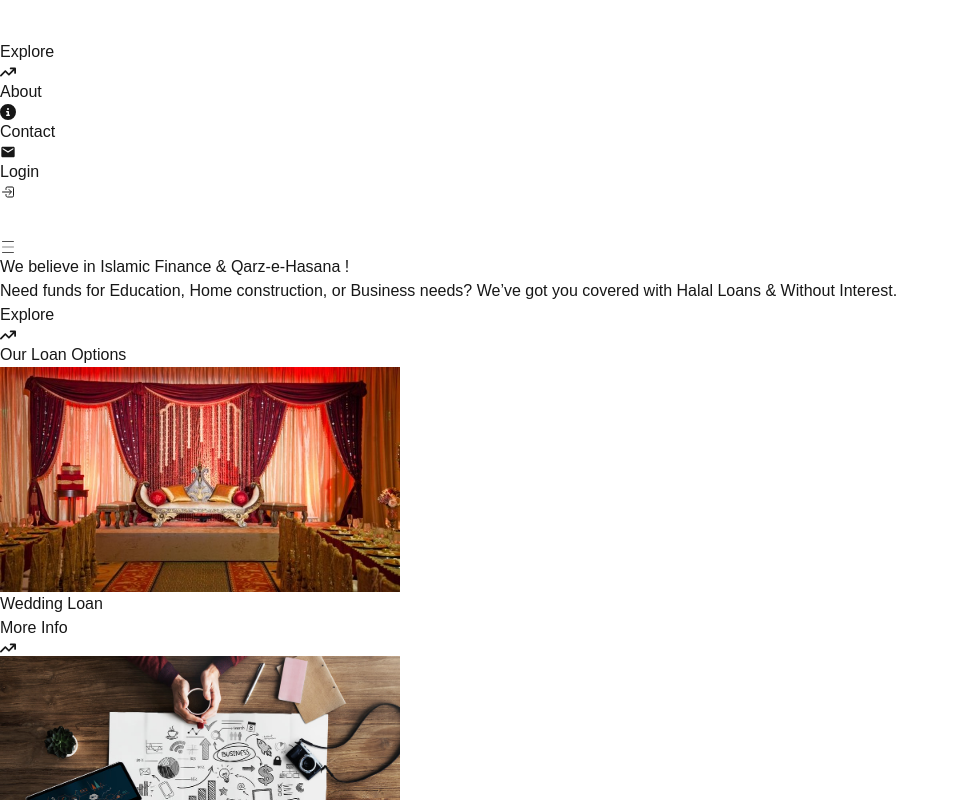
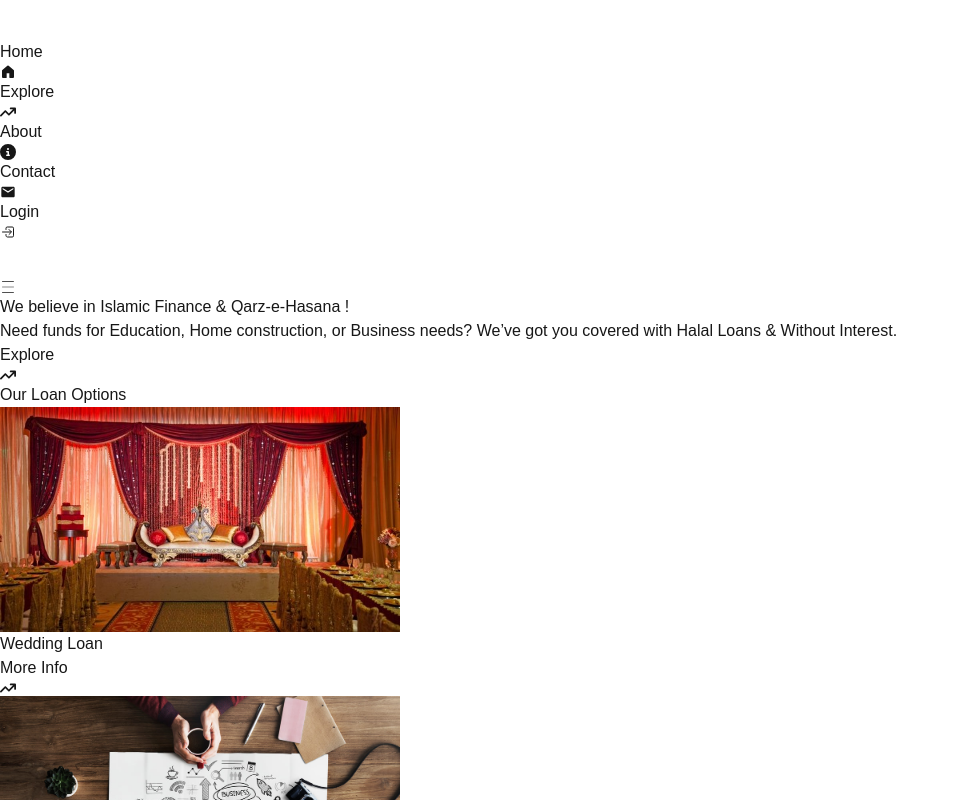
Before and after one commit to uzairrehan/islamic-qarz, a Next.js app in the folder client/: page / in a window 1280 px wide. Shown: the top 800 px of the page, without its empty margins (0-959 px from the left). Built offline with nearby package versions, Linux system fonts and the light colour scheme.

Commit message:
home icon added

```diff
--- a/client/src/app/contact/page.tsx
+++ b/client/src/app/contact/page.tsx
@@ -1,3 +1,4 @@
+import Navbar from '@/components/Navbar'
 import Image from 'next/image'
 import React from 'react'
 import { BiSend } from 'react-icons/bi'
@@ -5,6 +6,8 @@ import { BiSend } from 'react-icons/bi'
 function Contact() {
   return (
     <>
+      <Navbar />
+
       <div className='h-16 bg-[#081b33] ' />
       <div className='flex flex-col md:flex-row w-full justify-between items-center'>
         <div className='w-full md:w-1/2 flex justify-center items-center px-4'>
--- a/client/src/app/layout.tsx
+++ b/client/src/app/layout.tsx
@@ -2,7 +2,6 @@ import type { Metadata } from "next";
 import { Geist, Geist_Mono } from "next/font/google";
 import "./globals.css";
 import Footer from "@/components/Footer";
-import Navbar from "@/components/Navbar";
 
 const geistSans = Geist({
   variable: "--font-geist-sans",
@@ -29,8 +28,6 @@ export default function RootLayout({
       <body
         className={`${geistSans.variable} ${geistMono.variable} antialiased bg-[#071629]`}
       >
-      <Navbar />
-
         {children}
       <Footer/>
 
--- a/client/src/app/page.tsx
+++ b/client/src/app/page.tsx
@@ -2,14 +2,16 @@ import Hero from "@/components/Hero";
 import AllCards from "@/components/AllCards";
 import HowWorks from "@/components/HowWorks";
 import FAQs from "@/components/FAQs";
+import Navbar from "@/components/Navbar";
 
 export default function Home() {
   return (
     <>
+      <Navbar />
       <Hero />
-      <AllCards/>
-      <HowWorks/>
-      <FAQs/>
+      <AllCards />
+      <HowWorks />
+      <FAQs />
     </>
   );
 }
--- a/client/src/components/HowWorks.tsx
+++ b/client/src/components/HowWorks.tsx
@@ -14,7 +14,7 @@ function HowWorks() {
                         <h3 className='text-xl font-semibold mb-2  text-left w-full '>
                             1. Apply Online
                         </h3>
-                    <p className='text-lg '>
+                        <p className='text-lg S'>
                             Fill out a quick online application form with basic personal information. It only takes a few minutes.
                         </p>
                     </li>
--- a/client/src/components/Navbar.tsx
+++ b/client/src/components/Navbar.tsx
@@ -5,6 +5,7 @@ import Link from "next/link";
 import { useState } from "react";
 import { CiMenuBurger } from "react-icons/ci";
 import { FaArrowTrendUp, FaCircleInfo } from "react-icons/fa6";
+import { GoHomeFill } from "react-icons/go";
 import { IoLogInOutline } from "react-icons/io5";
 import { MdEmail } from "react-icons/md";
 import { RxCross2 } from "react-icons/rx";
@@ -14,7 +15,7 @@ function Navbar() {
 
   return (
     <>
-      <nav className={` text-white w-full flex flex-nowrap items-center justify-center fixed top-0 backdrop-blur z-50 shadow-md ${!open ? "h-60" : "h-16"}`}>
+      <nav className={`text-white w-full flex flex-nowrap items-center justify-center fixed top-0 backdrop-blur z-50 shadow-md ${!open ? "h-72" : "h-16"}`}>
         <div className="md:flex w-5/6 items-center justify-between px-2 hidden">
           <Link href={"/"}>
             <Image
@@ -25,6 +26,12 @@ function Navbar() {
             />
           </Link>
           <ul className="hidden items-center justify-between w-auto gap-6 text-md md:flex">
+            <Link href={"/"} className="flex gap-1 items-center justify-center">
+              <li>Home</li>
+              <GoHomeFill
+                className="size-4" />
+            </Link>
+
             <Link href={"/explore"} className="flex gap-1 items-center justify-center">
               <li>Explore</li>
               <FaArrowTrendUp
@@ -56,30 +63,35 @@ function Navbar() {
 
         <div className="flex items-center justify-center md:hidden w-full ">
           <div className="flex w-4/5 items-center justify-between px-2">
+            <Link href={"/"} className="self-start">
               <Image
                 src={"/logo.png"}
                 alt={"Islamic Qarz"}
                 width={80}
                 height={80}
-              className="self-start"
+
               />
+            </Link>
             {
               !open ?
-                <ul className="items-center justify-around w-auto gap-4 text-md flex flex-col trans">
+                <ul className="items-center justify-around w-auto gap-4 text-md flex flex-col">
                   <RxCross2 onClick={() => { setOpen(!open) }} className="size-6 self-end" />
-                  <Link href={"/explore"} className="flex gap-1 items-center justify-evenly w-4/5">
+                  <Link href={"/"} className="flex gap-1 items-center justify-between w-4/5">
+                    <li>Home</li>
+                    <GoHomeFill
+                      className="size-4" />
+                  </Link>
+                  <Link href={"/explore"} className="flex gap-1 items-center justify-between w-4/5">
                     <li>Explore</li>
-
                     <FaArrowTrendUp
                       className="size-4" />
                   </Link>
-                  <Link href={"/about"} className="flex gap-1 items-center justify-evenly w-4/5">
+                  <Link href={"/about"} className="flex gap-1 items-center justify-between w-4/5">
                     <li>&nbsp; About </li>
-
                     <FaCircleInfo
                       className="size-4" />
                   </Link>
-                  <Link href={"/contact"} className="flex gap-1 items-center justify-evenly w-4/5">
+                  <Link href={"/contact"} className="flex gap-1 items-center justify-between w-4/5">
                     <li>Contact</li>
                     <MdEmail
                       className="size-4" />
--- a/client/src/constants/FAQs.ts
+++ b/client/src/constants/FAQs.ts
@@ -1,6 +1,6 @@
 import { FAQsType } from "@/types/FAQsType";
 
-export const FAQ:FAQsType[] = [
+export const FAQ: FAQsType[] = [
     {
         qst: "What types of loans do you offer?",
         ans: "We offer Education loans, Wedding loans, Business loans, and Home Construction loans. You can view more details on each type of loan on our loan explore page."
```
Lines whose indentation alone changed are shown as unchanged.
